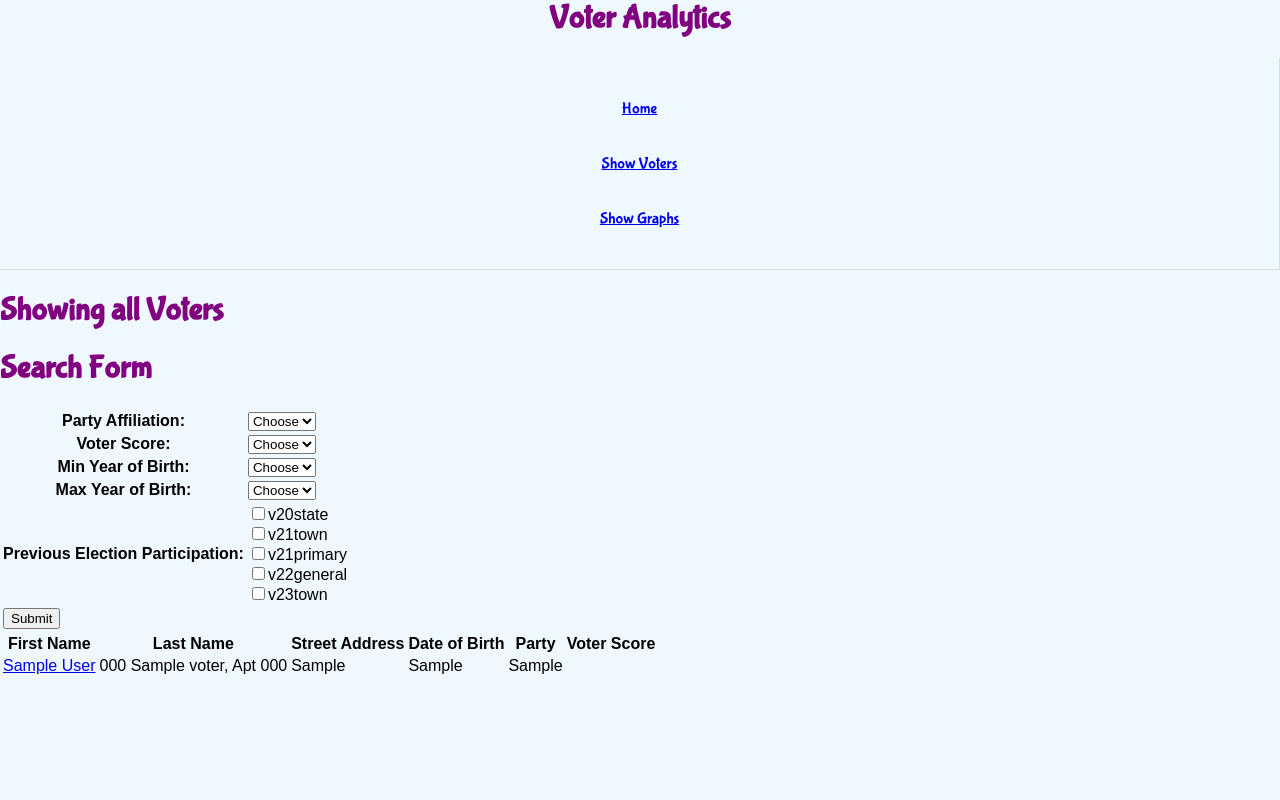
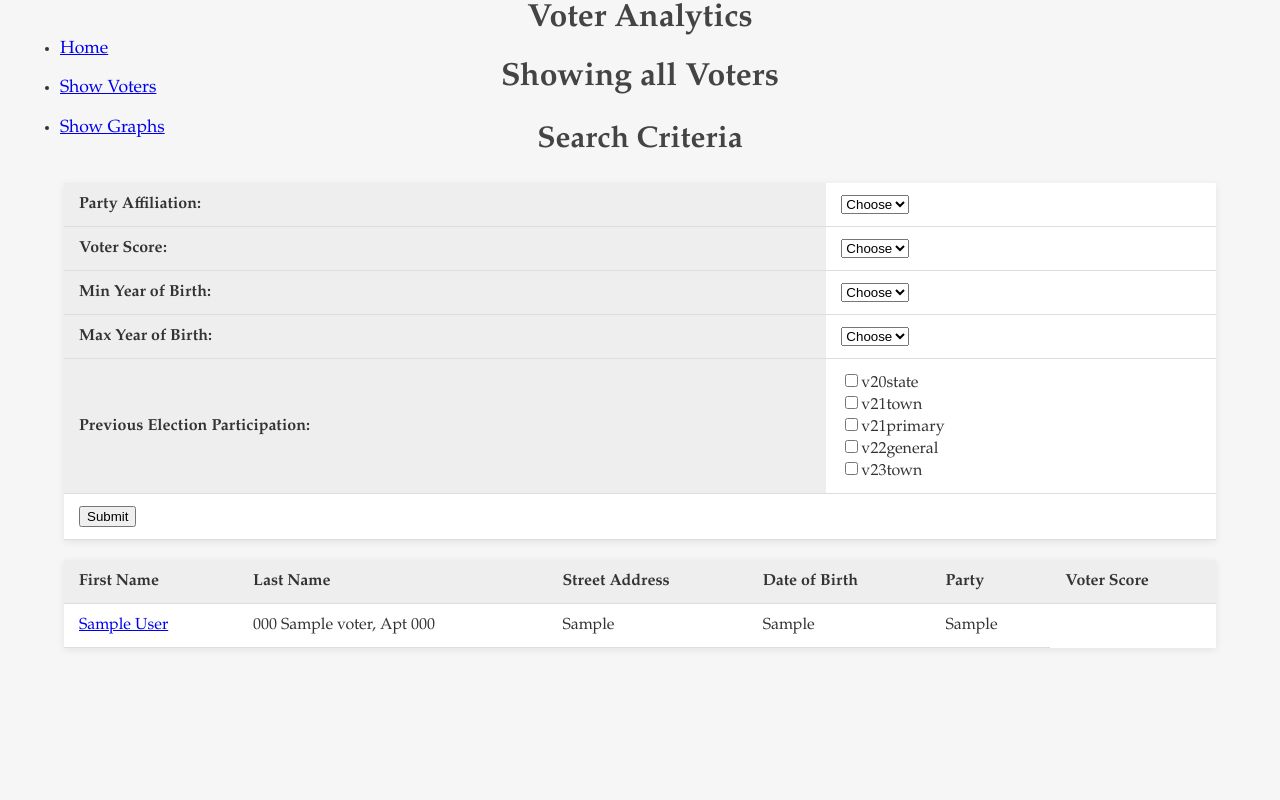
Before and after one commit to seanchosc/CS412, a Django app: page /voter_analytics/voters in a window 1280 px wide. Run offline with Django 5.2, Linux system fonts and the light colour scheme; tables that the repository leaves empty hold one stand-in row (values such as "Sample post").

Commit message:
Final commit: minor styling tweaks

```diff
--- /dev/null
+++ b/static/voter_styles.css
@@ -0,0 +1,79 @@
+body {
+    font-family: Garamond, serif;
+    margin: 0;
+    padding: 0;
+    background-color: #f6f6f6;
+    color: #333;
+}
+nav {
+    position: absolute;
+    top: 20px;
+    left: 20px;
+    font-size: 1.1em;
+}
+
+.container, table, form {
+    margin: 0 auto;
+    text-align: left;
+}
+
+h1 {
+    text-align: center;
+    color: #444;
+}
+h2 {
+    text-align: center;
+    color: #444;
+    font-size: 30;
+}
+
+/* Form styling */
+form {
+    background-color: #ffffff;
+    padding: 20px;
+    border-radius: 12px;
+    box-shadow: 0 2px 8px rgba(0,0,0,0.08);
+    display: inline-block;
+}
+
+table {
+    border-collapse: collapse;
+    width: 90%;
+    margin-top: 20px;
+    background-color: #fff;
+    box-shadow: 0 2px 8px rgba(0,0,0,0.08);
+}
+
+th, td {
+    padding: 12px 15px;
+    border-bottom: 1px solid #ddd;
+    text-align: left;
+}
+
+th {
+    background-color: #eee;
+    color: #333;
+}
+
+tr:hover {
+    background-color: #f1f1f1;
+}
+.pagination {
+    list-style: none;
+    display: flex;
+    justify-content: center;
+    padding-left: 0;
+}
+
+.pagination li {
+    margin: 0 5px;
+}
+
+.pagination a {
+    text-decoration: none;
+    color: #555;
+}
+
+.pagination a:hover {
+    text-decoration: underline;
+}
--- a/voter_analytics/templates/voter_analytics/base.html
+++ b/voter_analytics/templates/voter_analytics/base.html
@@ -3,7 +3,7 @@
 <html>
     <head>
         <title>Voter Analytics</title>
-        <link rel="stylesheet" href="{% static 'styles.css' %}">
+        <link rel="stylesheet" href="{% static 'voter_styles.css' %}">
     </head>
     <body>
         <header>
--- a/voter_analytics/templates/voter_analytics/graphs.html
+++ b/voter_analytics/templates/voter_analytics/graphs.html
@@ -5,10 +5,9 @@
 
 <!-- reuse form from task 2 -->
 <div class="container">
-    <h2>Criteria</h2>
     {% include "voter_analytics/search.html" %}
 </div>
-<h1>Voter Analytics: Graphs</h1>
+
 <!-- # show the bar chart here: -->
 <div class="container">
     <div class="row">
--- a/voter_analytics/templates/voter_analytics/search.html
+++ b/voter_analytics/templates/voter_analytics/search.html
@@ -1,6 +1,5 @@
 <!-- voter_analytics/templates/voter_analytics/search.html -->
-<h1>Search Form</h1>
-
+<h2>Search Criteria</h2>
 <table>
     <form action="" method="get">
     <tr>
```
Also changed, not shown: 1 other file.
